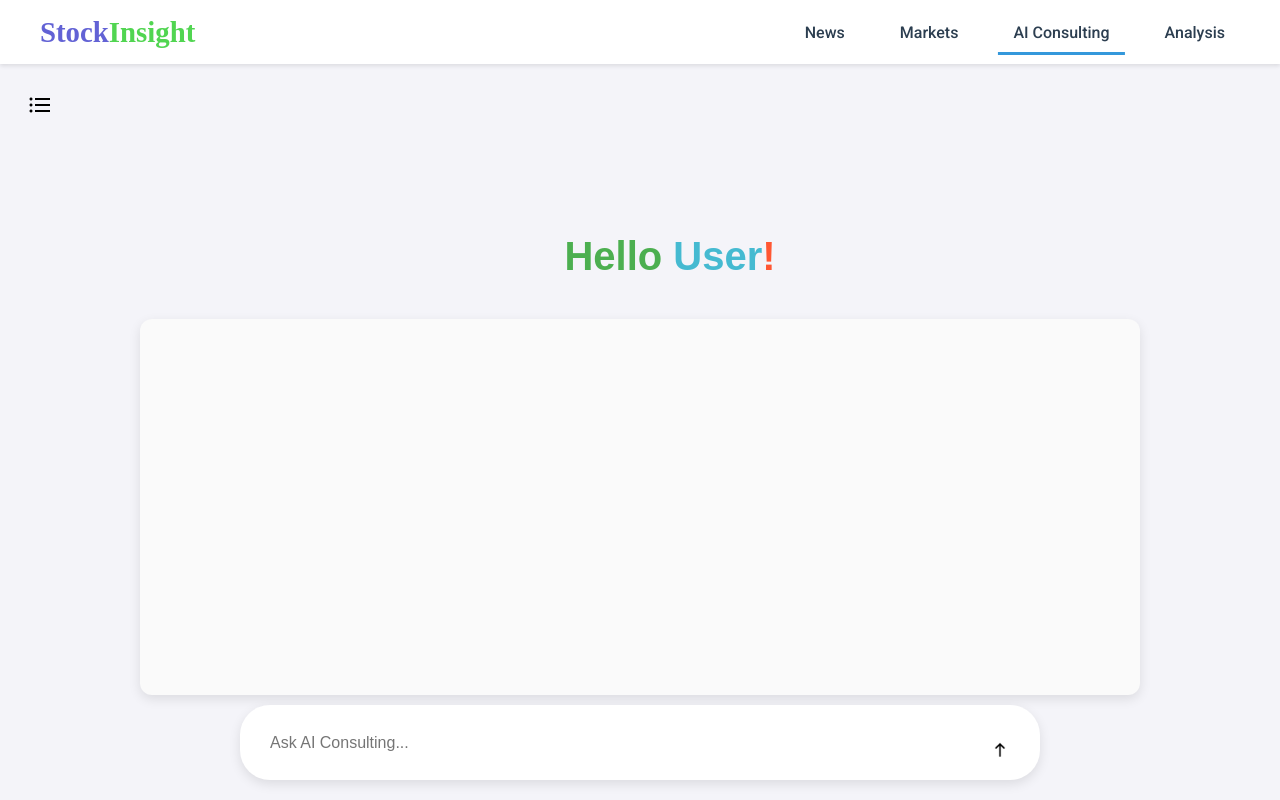
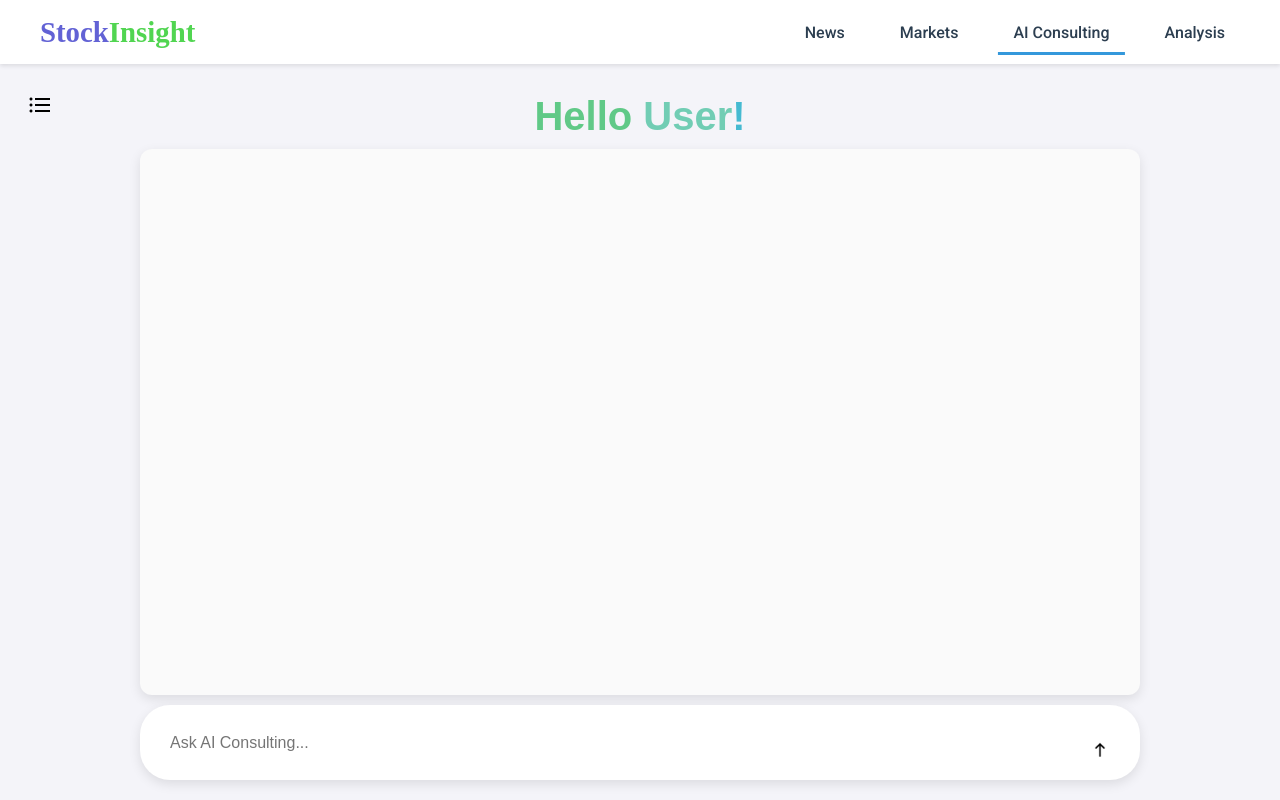
Before and after one commit to realthuyduong2002/Thesis_Stock_User, a React (Create React App) app in the folder FE_Stock/my-app/: page /ai-consulting in a window 1280 px wide. Built offline with nearby package versions, Linux system fonts and the light colour scheme; a web font is replaced by a local one.

Commit message:
update chatbot page

```diff
--- a/FE_Stock/my-app/src/pages/AIConsultingPage.module.css
+++ b/FE_Stock/my-app/src/pages/AIConsultingPage.module.css
@@ -31,7 +31,7 @@
     background-color: #ffffff;
     position: fixed;
     left: 0;
-    top: 60px;
+    top: 65px;
     bottom: 0;
     transition: width 0.3s ease, padding 0.3s ease;
     box-shadow: 2px 0 5px rgba(0, 0, 0, 0.1);
@@ -44,14 +44,14 @@
 .historySidebar.open {
     width: 250px;
     padding: 20px;
-    padding-top: 80px; /* Increased padding-top to prevent overlap with menuButton */
+    padding-top: 80px;
 }
 
 /* Sidebar Title */
 .sidebarTitle {
     font-size: 18px;
     font-weight: 600;
-    margin-bottom: 20px; /* Increased margin-bottom for better spacing */
+    margin-bottom: 20px;
     color: #333;
     text-align: center;
 }
@@ -65,7 +65,7 @@
     width: 100%;
     cursor: pointer;
     border-radius: 5px;
-    margin-bottom: 20px; /* Added margin-bottom to separate from session list */
+    margin-bottom: 20px;
     font-size: 14px;
     font-weight: bold;
     transition: background-color 0.3s ease;
@@ -78,7 +78,7 @@
 /* Chat Session List */
 .chatSessionList {
     flex: 1;
-    max-height: calc(100vh - 200px); /* Adjusted max-height to accommodate title and button */
+    max-height: calc(100vh - 200px);
     overflow-y: auto;
 }
 
@@ -159,10 +159,10 @@
 .mainContainer {
     display: flex;
     flex-direction: column;
-    align-items: center;
+    align-items: stretch; /* Changed to stretch */
     justify-content: flex-start;
     flex: 1;
-    padding-top: 100px;
+    padding-top: 30px; /* Adjusted to match Navbar height */
     padding-bottom: 20px;
     overflow-y: auto;
 }
@@ -172,8 +172,17 @@
     display: flex;
     align-items: center;
     justify-content: center;
-    margin-top: 20px; /* Adjusted margin below Navbar */
     text-align: center;
+}
+
+.greetingContainer h1 {
+    margin: 0;
+    padding: 0;
+}
+
+.greetingContainer h1 span {
+    margin: 0;
+    padding: 0;
 }
 
 .hello, .user, .exclamation {
@@ -182,95 +191,41 @@
 }
 
 .hello {
-    color: #4CAF50;
+    color: #60C987;
 }
 
 .user {
+    color: #71CDB4;
+}
+
+.exclamation {
     color: #45BAD1;
 }
 
-.exclamation {
-    color: #FF5733;
+/* Messages Container */
+.messagesContainer, .chatInputContainer {
+    width: 90%;
+    max-width: 1000px; /* Set the same max-width */
+    margin: 0 auto; /* Center align both containers */
 }
 
-/* Messages Container */
 .messagesContainer {
-    width: 90%;
-    max-width: 1000px;
-    height: 75vh; /* Increased height */
+    flex: 1;
     background-color: #FAFAFA;
     border-radius: 12px;
     padding: 30px 20px;
-    margin-top: 20px;
+    margin-top: 10px;
     overflow-y: auto;
     box-shadow: 0 4px 12px rgba(0, 0, 0, 0.1);
     display: flex;
     flex-direction: column;
-    gap: 10px; /* Space between messages */
-}
-
-/* Message Styles */
-.message {
-    margin-bottom: 15px;
-    padding: 15px 20px;
-    border-radius: 12px;
-    max-width: 75%;
-    word-wrap: break-word;
-    box-shadow: 0 2px 6px rgba(0, 0, 0, 0.1);
-    font-size: 16px;
-    line-height: 1.5;
-    font-family: 'Poppins', sans-serif;
-}
-
-.userMessage {
-    background-color: #FFF0F6; /* Light pink for user messages */
-    color: #333;
-    align-self: flex-end;
-    border: 1px solid #FFCDD2; /* Light pink border */
-}
-
-.botMessage {
-    background-color: #E3F2FD; /* Light blue for bot messages */
-    color: #333;
-    align-self: flex-start;
-    border: 1px solid #90CAF9; /* Blue border */
-}
-
-/* Typing Indicator */
-.typingIndicator {
-    display: flex;
-    gap: 5px;
-    align-items: center;
-}
-
-.typingIndicator span {
-    width: 8px;
-    height: 8px;
-    background-color: #4CAF50;
-    border-radius: 50%;
-    animation: typing 1.4s infinite;
-}
-
-.typingIndicator span:nth-child(2) {
-    animation-delay: 0.2s;
-}
-
-.typingIndicator span:nth-child(3) {
-    animation-delay: 0.4s;
-}
-
-@keyframes typing {
-    0% { transform: scale(1); opacity: 1; }
-    50% { transform: scale(1.5); opacity: 0.5; }
-    100% { transform: scale(1); opacity: 1; }
+    gap: 10px;
 }
 
 /* Chat Input Container */
 .chatInputContainer {
     display: flex;
     align-items: center;
-    width: 100%;
-    max-width: 800px;
     padding: 10px 20px;
     background-color: #FFFFFF;
     border-radius: 30px;
@@ -278,6 +233,7 @@
     margin-top: 10px;
 }
 
+/* Chat Input */
 .chatInput {
     flex: 1;
     border: none;
@@ -314,7 +270,7 @@
 /* Responsive Adjustments */
 @media (max-width: 768px) {
     .mainContainer {
-        padding: 20px;
+        padding: 60px 20px 20px 20px;
     }
 
     .historySidebar {
@@ -322,20 +278,24 @@
         position: fixed;
         top: 60px;
         height: calc(100vh - 60px);
-        padding-top: 90px; /* Further increased padding-top for mobile */
+        padding-top: 90px;
     }
 
-    .messagesContainer {
-        height: 45vh;
+    .messagesContainer, .chatInputContainer {
+        width: 100%;
+        max-width: none;
     }
 
     .chatInputContainer {
-        width: 95%;
         margin: 0 auto;
     }
 
     .greetingContainer {
-        margin-top: 40px; /* Adjusted for smaller screens */
+        margin-top: 5px;
+    }
+
+    .greetingContainer h1 {
+        margin: 0;
     }
 
     .message {
@@ -343,6 +303,6 @@
     }
 
     .sidebarTitle {
-        margin-bottom: 15px; /* Adjusted margin for mobile */
+        margin-bottom: 15px;
     }
 }
```
Also changed, not shown: FE_Stock/my-app/src/pages/AIConsultingPage.js (line endings or trailing spaces).
